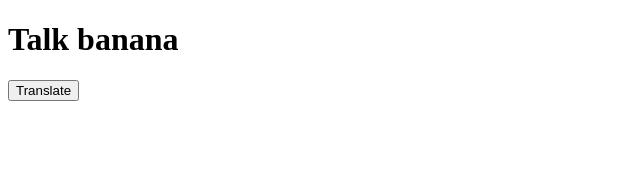
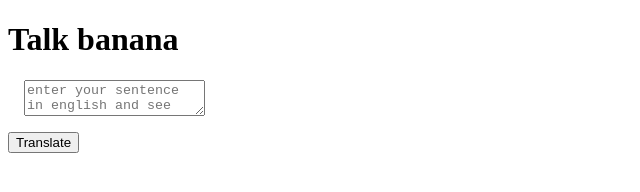
Before and after one commit to PalashUdhwani/neogcamp-banana-speak, a plain HTML site: page index.html in a window 1280 px wide. Shown: the whole page, without its empty margins (0-640 px from the left). Drawn offline with Linux system fonts and the light colour scheme.

Commit message:
9/12 updates-1

```diff
--- a/app.js
+++ b/app.js
@@ -1,10 +1,17 @@
 var btntranslate = document.querySelector("#btn-translate");
+var txtinp = document.querySelector("#txt-inp");
 
 //read more on document
 
-btntranslate.addEventListener("click",function clickEventHandler() {
 
-    console.log("clicked")
-})
+
+function clickHandler() {
+        //browser events
+        console.log("clicked");
+        console.log("input",txtinp.value);
+
+    };
 
 //read more on syntax ...events
+
+btntranslate.addEventListener("click",clickHandler())
--- a/index.html
+++ b/index.html
@@ -1,15 +1,29 @@
 <!DOCTYPE html>
 <html lang="en">
+
 <head>
     <meta charset="UTF-8">
     <meta name="viewport" content="width=>, initial-scale=1.0">
     <title>Document</title>
+    <style>
+        textarea {
+            width: "110%";
+            display: flex;
+            margin: 1rem;
+
+        }
+    </style>
 </head>
+
 <body>
     <h1>Talk banana</h1>
-<button id="btn-translate">Translate</button>
+    <textarea id="txt-inp"
+
+    placeholder="enter your sentence in english and see the magic"></textarea>
+    <button id="btn-translate">Translate</button>
 
 
     <script src="app.js" type="text/javascript"></script>
 </body>
+
 </html>
```
